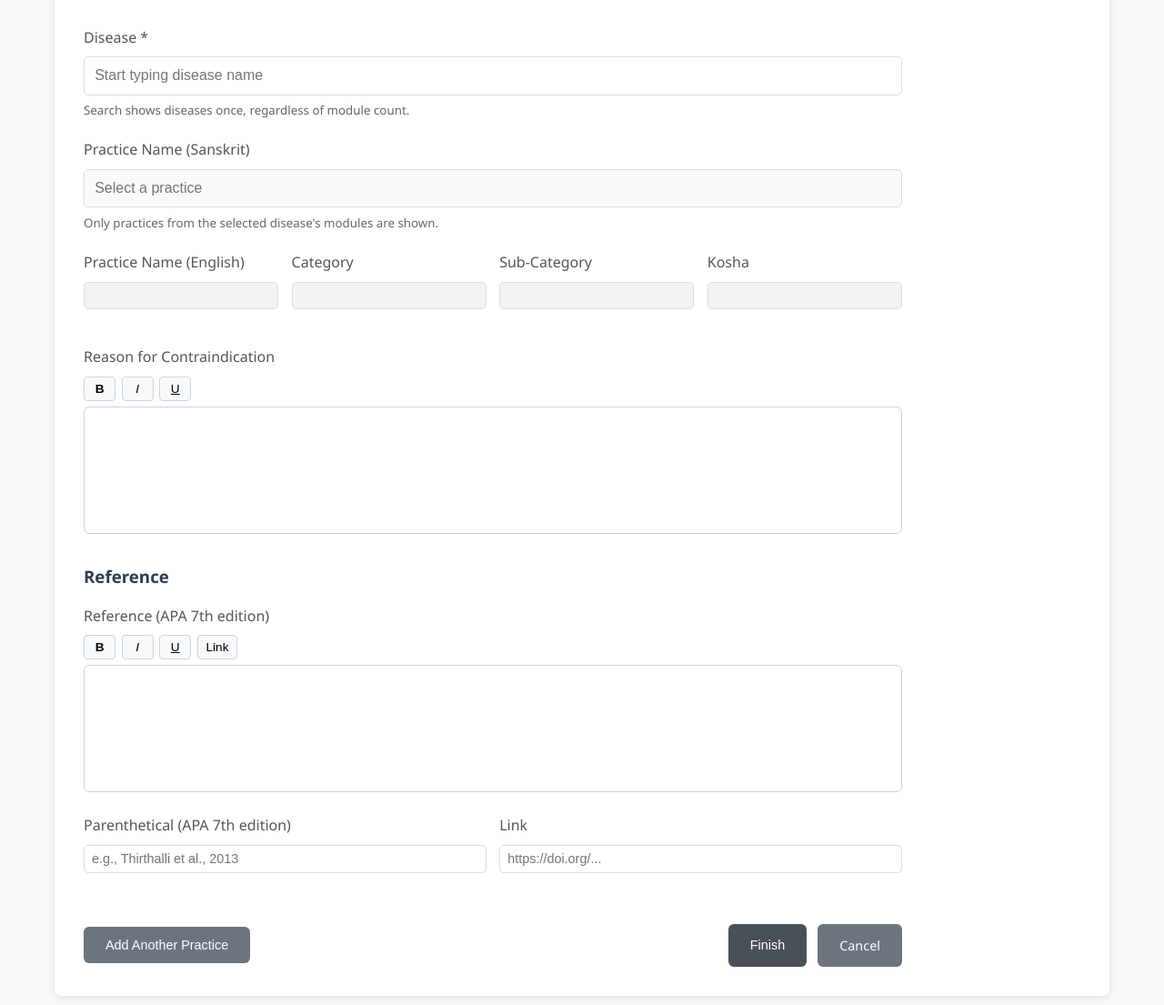
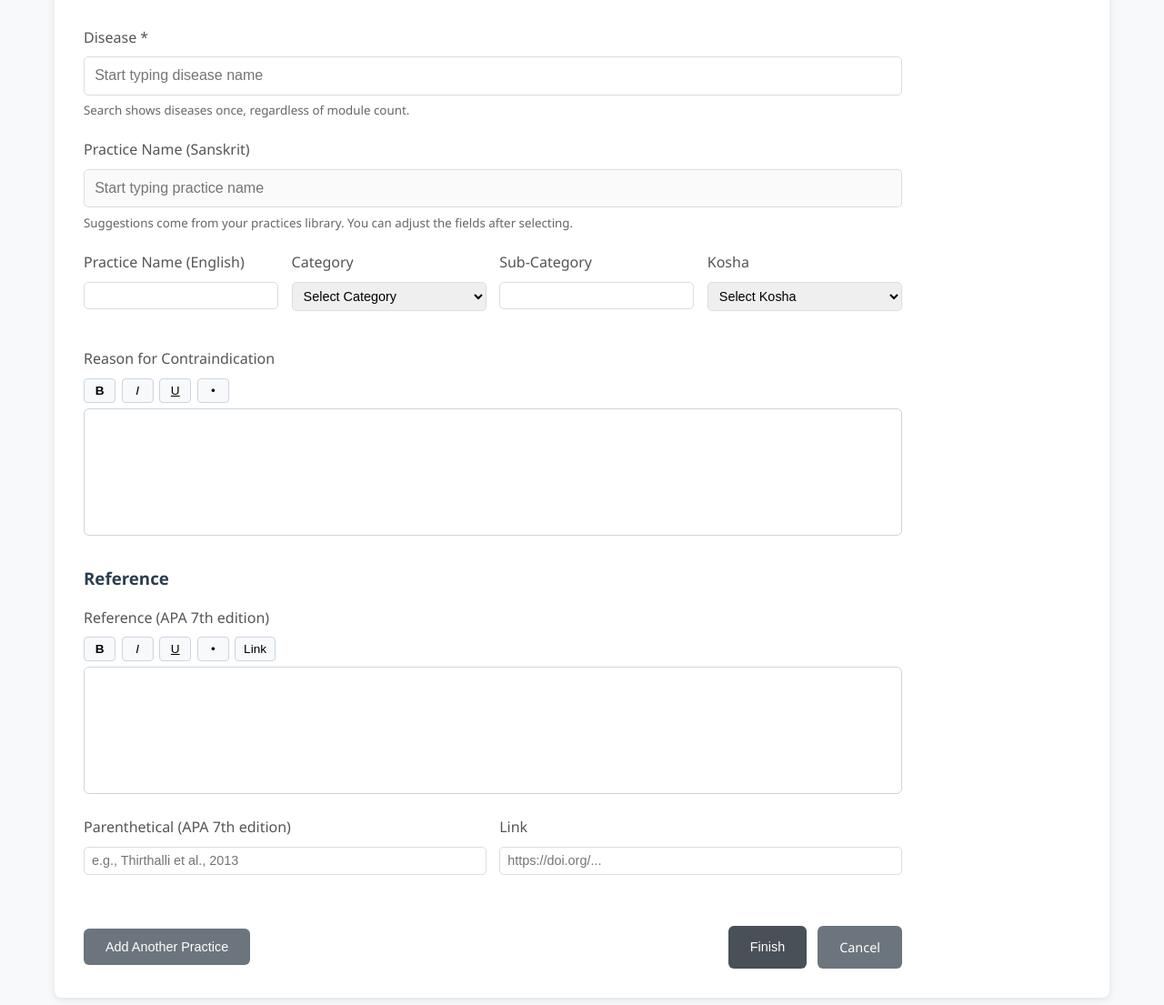
Before and after one commit to YashDaga874/yoga-therapy, a Flask app: page /contraindication/add in a window 1280 px wide. Shown: the part 283-1388 px from the top of the page at 91% size. Run offline with Flask 3, Linux system fonts and the light colour scheme.

Commit message:
Enhance contraindication management with editable fields and improved UX
- Allow manual editing of practice fields when adding contraindications
- Make practice segment and kosha editable via dropdowns
- Enable practice autocomplete from entire practice library (not just disease-specific)
- Add auto-kosha mapping when practice category is selected
- Add list formatting button to rich text editors (reason and reference)
- Improve HTML content handling for rich text fields
- Add kosha field to practices API response
- Enhance practice field validation and error handling

```diff
--- a/web/app.py
+++ b/web/app.py
@@ -891,6 +891,8 @@ def add_contraindication():
         if request.method == 'POST':
             disease_id = request.form.get('disease_id')
             practice_id = request.form.get('practice_id')
+            reason_html = request.form.get('reason', '')
+            reference_full_html = request.form.get('reference_full', '')
 
             if not disease_id:
                 flash('Please select a disease before adding a contraindication.', 'error')
@@ -910,16 +912,30 @@ def add_contraindication():
                 flash('Selected practice could not be found.', 'error')
                 return redirect(url_for('add_contraindication', disease_id=disease.id))
 
+            practice_sanskrit_input = (request.form.get('practice_sanskrit') or '').strip()
+            practice_english_input = (request.form.get('practice_english') or '').strip()
+            practice_segment_input = (request.form.get('practice_segment') or '').strip()
+            sub_category_input = (request.form.get('sub_category') or '').strip()
+
+            practice_sanskrit_value = practice_sanskrit_input or (practice.practice_sanskrit or '')
+            practice_english_value = practice_english_input or practice.practice_english
+            practice_segment_value = practice_segment_input or practice.practice_segment
+            sub_category_value = sub_category_input or (practice.sub_category or '')
+
+            if not practice_english_value:
+                flash('Practice English name is required.', 'error')
+                return redirect(url_for('add_contraindication', disease_id=disease.id))
+
             contraindication = Contraindication(
-                practice_sanskrit=practice.practice_sanskrit or '',
-                practice_english=practice.practice_english,
-                practice_segment=practice.practice_segment,
-                sub_category=practice.sub_category or '',
-                reason=request.form.get('reason', ''),
+                practice_sanskrit=practice_sanskrit_value,
+                practice_english=practice_english_value,
+                practice_segment=practice_segment_value,
+                sub_category=sub_category_value,
+                reason=reason_html,
                 source_type=request.form.get('parenthetical_citation', ''),
                 source_name=request.form.get('reference_link', ''),
                 page_number='',
-                apa_citation=request.form.get('reference_full', '')
+                apa_citation=reference_full_html
             )
 
             session.add(contraindication)
@@ -938,6 +954,19 @@ def add_contraindication():
         selected_disease = None
         existing_contras = []
 
+        practice_segments = [
+            'Preparatory Practice',
+            'Breathing Practice',
+            'Sequential Yogic Practice',
+            'Yogasana',
+            'Pranayama',
+            'Meditation',
+            'Chanting',
+            'Additional Practices',
+            'Kriya (Cleansing Techniques)',
+            'Yogic Counselling'
+        ]
+
         if disease_id:
             selected_disease = session.query(Disease).get(disease_id)
             if selected_disease:
@@ -946,7 +975,8 @@ def add_contraindication():
         return render_template(
             'add_contraindication.html',
             selected_disease=selected_disease,
-            existing_contras=existing_contras
+            existing_contras=existing_contras,
+            practice_segments=practice_segments
         )
     finally:
         session.close()
@@ -2102,7 +2132,8 @@ def api_practices():
                 'practice_english': practice.practice_english,
                 'practice_sanskrit': practice.practice_sanskrit or '',
                 'practice_segment': practice.practice_segment,
-                'sub_category': practice.sub_category or ''
+                'sub_category': practice.sub_category or '',
+                'kosha': practice.kosha or ''
             })
         return jsonify(results)
     finally:
--- a/web/templates/add_contraindication.html
+++ b/web/templates/add_contraindication.html
@@ -132,27 +132,39 @@
 
     <div class="form-group" style="position: relative; margin-bottom: 1.25rem;">
         <label for="practice_sanskrit">Practice Name (Sanskrit)</label>
-        <input type="text" id="practice_sanskrit" placeholder="Select a practice" autocomplete="off" disabled>
+        <input type="text" id="practice_sanskrit" name="practice_sanskrit" placeholder="Start typing practice name" autocomplete="off" disabled>
         <div id="practice-autocomplete" class="autocomplete-list" style="display: none;"></div>
-        <small style="color: #666; display: block; margin-top: 0.4rem;">Only practices from the selected disease's modules are shown.</small>
+        <small style="color: #666; display: block; margin-top: 0.4rem;">Suggestions come from your practices library. You can adjust the fields after selecting.</small>
     </div>
 
     <div class="compact-grid" style="margin-bottom: 1rem;">
         <div class="form-group">
             <label for="practice_english">Practice Name (English)</label>
-            <input type="text" id="practice_english" class="readonly-field" readonly>
+            <input type="text" id="practice_english" name="practice_english">
         </div>
         <div class="form-group">
             <label for="practice_segment">Category</label>
-            <input type="text" id="practice_segment" class="readonly-field" readonly>
+            <select id="practice_segment" name="practice_segment">
+                <option value="">Select Category</option>
+                {% for segment in practice_segments %}
+                <option value="{{ segment }}">{{ segment }}</option>
+                {% endfor %}
+            </select>
         </div>
         <div class="form-group">
             <label for="sub_category">Sub-Category</label>
-            <input type="text" id="sub_category" class="readonly-field" readonly>
+            <input type="text" id="sub_category" name="sub_category">
         </div>
         <div class="form-group">
             <label for="kosha">Kosha</label>
-            <input type="text" id="kosha" class="readonly-field" readonly>
+            <select id="kosha" name="kosha">
+                <option value="">Select Kosha</option>
+                <option value="Annamaya Kosha">Annamaya Kosha</option>
+                <option value="Pranamaya Kosha">Pranamaya Kosha</option>
+                <option value="Manomaya Kosha">Manomaya Kosha</option>
+                <option value="Vijnanamaya Kosha">Vijnanamaya Kosha</option>
+                <option value="Anandamaya Kosha">Anandamaya Kosha</option>
+            </select>
         </div>
     </div>
 
@@ -162,6 +174,7 @@
             <button type="button" class="format-btn" data-command="bold"><strong>B</strong></button>
             <button type="button" class="format-btn" data-command="italic"><em>I</em></button>
             <button type="button" class="format-btn" data-command="underline"><span style="text-decoration: underline;">U</span></button>
+            <button type="button" class="format-btn" data-command="insertUnorderedList">&bull;</button>
         </div>
         <div id="reason-editor" class="rich-text-editor" contenteditable="true"></div>
     </div>
@@ -174,6 +187,7 @@
             <button type="button" class="format-btn" data-command="bold"><strong>B</strong></button>
             <button type="button" class="format-btn" data-command="italic"><em>I</em></button>
             <button type="button" class="format-btn" data-command="underline"><span style="text-decoration: underline;">U</span></button>
+            <button type="button" class="format-btn" data-command="insertUnorderedList">&bull;</button>
             <button type="button" class="format-btn" data-command="link">Link</button>
         </div>
         <div id="reference-editor" class="rich-text-editor" contenteditable="true" placeholder="Enter the formatted reference"></div>
@@ -203,6 +217,7 @@
 let diseaseDebounce;
 let practiceDebounce;
 let availablePractices = [];
+let practicesLoaded = false;
 let diseaseResults = [];
 let diseaseSelectedIndex = -1;
 let practiceResults = [];
@@ -214,8 +229,25 @@ const diseaseAutocomplete = document.getElementById('disease-autocomplete');
 const practiceInput = document.getElementById('practice_sanskrit');
 const practiceAutocomplete = document.getElementById('practice-autocomplete');
 const practiceIdInput = document.getElementById('practice_id');
+const practiceEnglishInput = document.getElementById('practice_english');
+const practiceSegmentInput = document.getElementById('practice_segment');
+const subCategoryInput = document.getElementById('sub_category');
+const koshaInput = document.getElementById('kosha');
 const existingWrapper = document.getElementById('existing-wrapper');
 const existingList = document.getElementById('existing-list');
+
+const categoryToKosha = {
+    'Preparatory Practice': 'Annamaya Kosha',
+    'Yogasana': 'Annamaya Kosha',
+    'Kriya (Cleansing Techniques)': 'Annamaya Kosha',
+    'Sequential Yogic Practice': 'Annamaya Kosha',
+    'Breathing Practice': 'Pranamaya Kosha',
+    'Pranayama': 'Pranamaya Kosha',
+    'Meditation': 'Manomaya Kosha',
+    'Chanting': 'Manomaya Kosha',
+    'Yogic Counselling': 'Vijnanamaya Kosha',
+    'Additional Practices': ''
+};
 
 const reasonEditor = document.getElementById('reason-editor');
 const reasonHidden = document.getElementById('reason');
@@ -298,35 +330,83 @@ function fetchExistingContraindications(diseaseId) {
         });
 }
 
-function fetchPracticesForDisease(diseaseId) {
-    fetch(`/api/practices/by-disease/${diseaseId}`)
+function resetPracticeFields() {
+    practiceIdInput.value = '';
+    practiceInput.value = '';
+    practiceEnglishInput.value = '';
+    if (practiceSegmentInput) {
+        Array.from(practiceSegmentInput.querySelectorAll('option[data-generated="true"]')).forEach(opt => opt.remove());
+        practiceSegmentInput.value = '';
+    }
+    subCategoryInput.value = '';
+    if (koshaInput) {
+        Array.from(koshaInput.querySelectorAll('option[data-generated="true"]')).forEach(opt => opt.remove());
+        koshaInput.value = '';
+    }
+    practiceAutocomplete.style.display = 'none';
+    practiceResults = [];
+    practiceSelectedIndex = -1;
+}
+
+function fetchAllPractices() {
+    return fetch('/api/practices')
         .then(res => res.json())
         .then(data => {
             availablePractices = data;
-            practiceInput.disabled = false;
-            practiceInput.value = '';
-            practiceIdInput.value = '';
-            document.getElementById('practice_english').value = '';
-            document.getElementById('practice_segment').value = '';
-            document.getElementById('sub_category').value = '';
-            document.getElementById('kosha').value = '';
+            practicesLoaded = true;
         });
+}
+
+function setSelectValue(selectEl, value) {
+    if (!selectEl) return;
+    const normalized = value || '';
+    let optionExists = false;
+    Array.from(selectEl.options).forEach(option => {
+        if (option.value === normalized) {
+            optionExists = true;
+        }
+    });
+    if (!optionExists && normalized) {
+        const newOption = document.createElement('option');
+        newOption.value = normalized;
+        newOption.textContent = normalized;
+        newOption.dataset.generated = 'true';
+        selectEl.appendChild(newOption);
+    }
+    selectEl.value = normalized;
+}
+
+function autoSetKoshaForCategory(category) {
+    if (!koshaInput) return;
+    const mapped = categoryToKosha[category];
+    if (mapped) {
+        setSelectValue(koshaInput, mapped);
+    }
 }
 
 function loadDiseaseContext(diseaseId) {
     if (!diseaseId) {
         practiceInput.disabled = true;
-        availablePractices = [];
-        practiceIdInput.value = '';
-        practiceInput.value = '';
-        document.getElementById('practice_english').value = '';
-        document.getElementById('practice_segment').value = '';
-        document.getElementById('sub_category').value = '';
-        document.getElementById('kosha').value = '';
+        resetPracticeFields();
         renderExistingContraindications([]);
         return;
     }
-    fetchPracticesForDisease(diseaseId);
+
+    resetPracticeFields();
+    practiceInput.disabled = true;
+
+    const ensurePractices = practicesLoaded ? Promise.resolve() : fetchAllPractices();
+
+    ensurePractices
+        .then(() => {
+            practiceInput.disabled = false;
+        })
+        .catch(() => {
+            availablePractices = [];
+            practicesLoaded = false;
+            practiceInput.disabled = false;
+        });
+
     fetchExistingContraindications(diseaseId);
 }
 
@@ -396,7 +476,6 @@ function selectDisease(diseaseId, displayName) {
     diseaseInput.value = displayName;
     diseaseAutocomplete.style.display = 'none';
     practiceInput.disabled = true;
-    availablePractices = [];
     loadDiseaseContext(diseaseId);
 }
 
@@ -435,13 +514,24 @@ function selectPracticeOption(practiceId, label) {
     if (!practice) return;
     practiceIdInput.value = practice.id;
     practiceInput.value = label || practice.practice_sanskrit || practice.practice_english;
-    document.getElementById('practice_english').value = practice.practice_english || '';
-    document.getElementById('practice_segment').value = practice.practice_segment || '';
-    document.getElementById('sub_category').value = practice.sub_category || '';
-    document.getElementById('kosha').value = practice.kosha || '';
+    practiceEnglishInput.value = practice.practice_english || '';
+    setSelectValue(practiceSegmentInput, practice.practice_segment || '');
+    subCategoryInput.value = practice.sub_category || '';
+    if (practice.kosha) {
+        setSelectValue(koshaInput, practice.kosha);
+    } else {
+        autoSetKoshaForCategory(practice.practice_segment);
+    }
     practiceAutocomplete.style.display = 'none';
     practiceResults = [];
     practiceSelectedIndex = -1;
+}
+
+if (practiceSegmentInput) {
+    practiceSegmentInput.addEventListener('change', () => {
+        const selectedCategory = practiceSegmentInput.value;
+        autoSetKoshaForCategory(selectedCategory);
+    });
 }
 
 diseaseInput.addEventListener('input', () => {
--- a/web/templates/edit_contraindication.html
+++ b/web/templates/edit_contraindication.html
@@ -81,6 +81,7 @@
             <button type="button" class="format-btn" data-command="bold"><strong>B</strong></button>
             <button type="button" class="format-btn" data-command="italic"><em>I</em></button>
             <button type="button" class="format-btn" data-command="underline"><span style="text-decoration: underline;">U</span></button>
+            <button type="button" class="format-btn" data-command="insertUnorderedList">&bull;</button>
         </div>
         <div id="reason-editor" class="rich-text-editor" contenteditable="true">{{ (contraindication.reason or '')|safe }}</div>
     </div>
@@ -93,6 +94,7 @@
             <button type="button" class="format-btn" data-command="bold"><strong>B</strong></button>
             <button type="button" class="format-btn" data-command="italic"><em>I</em></button>
             <button type="button" class="format-btn" data-command="underline"><span style="text-decoration: underline;">U</span></button>
+            <button type="button" class="format-btn" data-command="insertUnorderedList">&bull;</button>
             <button type="button" class="format-btn" data-command="link">Link</button>
         </div>
         <div id="reference-editor" class="rich-text-editor" contenteditable="true">{{ (contraindication.apa_citation or '')|safe }}</div>
```
